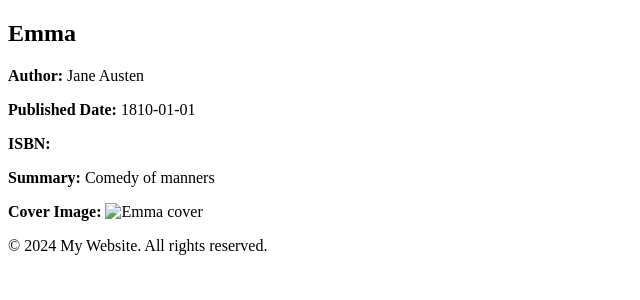
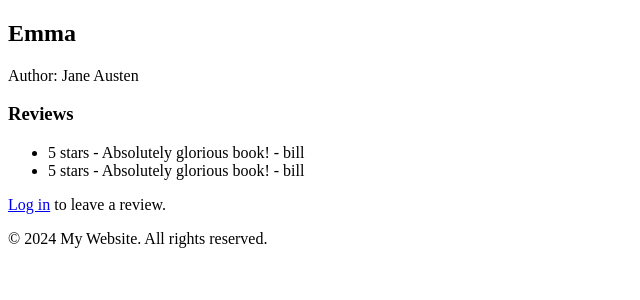
Before and after one commit to bizboz1981/CI3-flask-books, a Flask app: page /book/49 in a window 1280 px wide. Shown: the part 170-470 px from the top of the page, without its empty margins (0-640 px from the left). Run offline with Flask 3, Linux system fonts and the light colour scheme; data comes from the database, SQL or seed files in the repository.

Commit message:
feat: Update book_detail.html to display reviews and allow authenticated users to leave reviews

```diff
--- a/templates/book_detail.html
+++ b/templates/book_detail.html
@@ -1,9 +1,24 @@
 {% extends "base.html" %}
 {% block content %}
 <h2>{{ book.title }}</h2>
-<p><strong>Author:</strong> {{ book.author }}</p>
-<p><strong>Published Date:</strong> {{ book.published_date }}</p>
-<p><strong>ISBN:</strong> {{ book.isbn }}</p>
-<p><strong>Summary:</strong> {{ book.summary }}</p>
-<p><strong>Cover Image:</strong> <img src="{{ book.cover_image_url }}" alt="{{ book.title }} cover"></p>
+<p>Author: {{ book.author }}</p>
+<h3>Reviews</h3>
+<ul>
+    {% for review in book.reviews %}
+        <li>{{ review.rating }} stars - {{ review.review_text }} - {{ review.user.username }}</li>
+    {% endfor %}
+</ul>
+{% if current_user.is_authenticated %}
+    <h3>Leave a Review</h3>
+    <form method="POST" action="{{ url_for('book_detail', book_id=book.book_id) }}">
+        {{ form.hidden_tag() }}
+        {{ form.rating.label }}<br>
+        {{ form.rating(size=32) }}<br>
+        {{ form.review_text.label }}<br>
+        {{ form.review_text(rows=5, cols=40) }}<br>
+        {{ form.submit() }}
+    </form>
+{% else %}
+    <p><a href="{{ url_for('login') }}">Log in</a> to leave a review.</p>
+{% endif %}
 {% endblock %}
```
